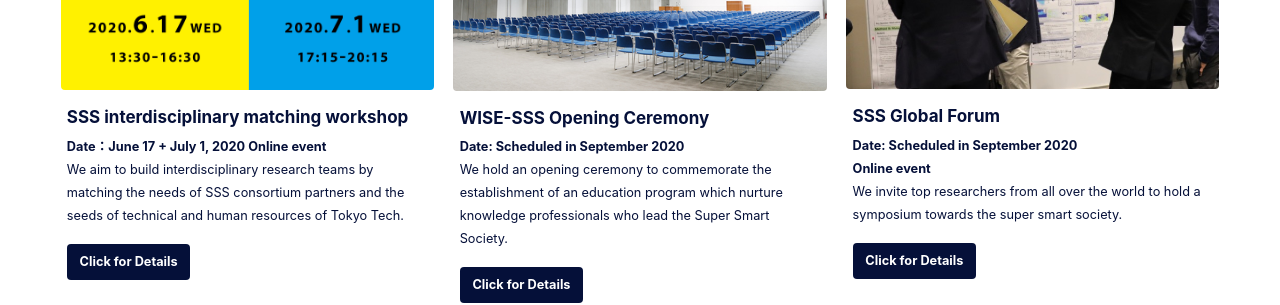
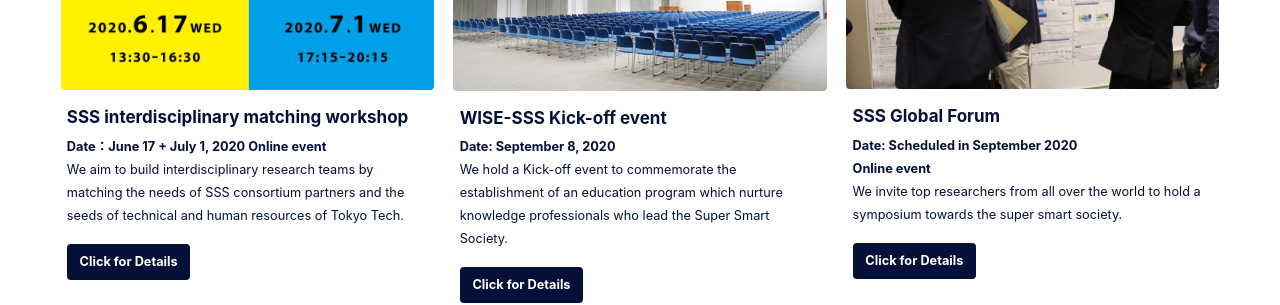
Before and after one commit to fl1d/w0ex.github.io, a Jekyll site: the page built from _pages/home_en.md, in a window 1280 px wide. Shown: the part 689-994 px from the top of the page. Built offline with Jekyll 4.4.1, drawn with Linux system fonts in a browser that asks for light colours; cached includes are drawn as plain includes; nearby versions of some CDN libraries.

Commit message:
Update home_en.md

```diff
--- a/_pages/home_en.md
+++ b/_pages/home_en.md
@@ -40,9 +40,9 @@
     btn_class: "btn--primary"
 
   - image_path: /assets/images/kuramae.jpg
-    alt: "WISE-SSS Opening Ceremony"
-    title: "WISE-SSS Opening Ceremony"
-    excerpt: "<B>Date: Scheduled in September 2020</B><br>We hold an opening ceremony to commemorate the establishment of an education program which nurture knowledge professionals who lead the Super Smart Society."
+    alt: "WISE-SSS Kick-off event"
+    title: "WISE-SSS Kick-off event"
+    excerpt: "<B>Date: September 8, 2020</B><br>We hold a Kick-off event to commemorate the establishment of an education program which nurture knowledge professionals who lead the Super Smart Society."
     url: "/kick-off_en/"
     btn_label: "Click for Details"
     btn_class: "btn--primary"
```
